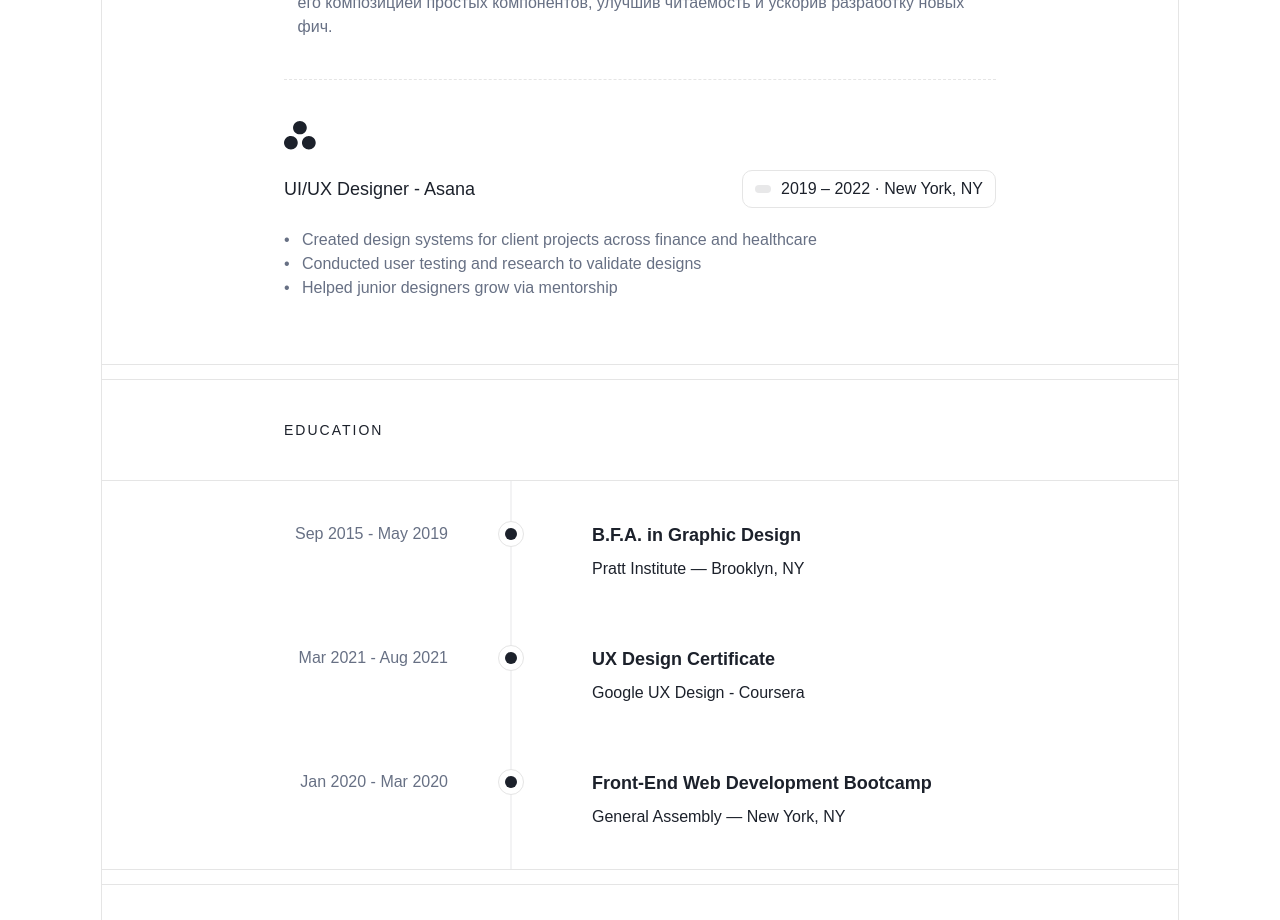
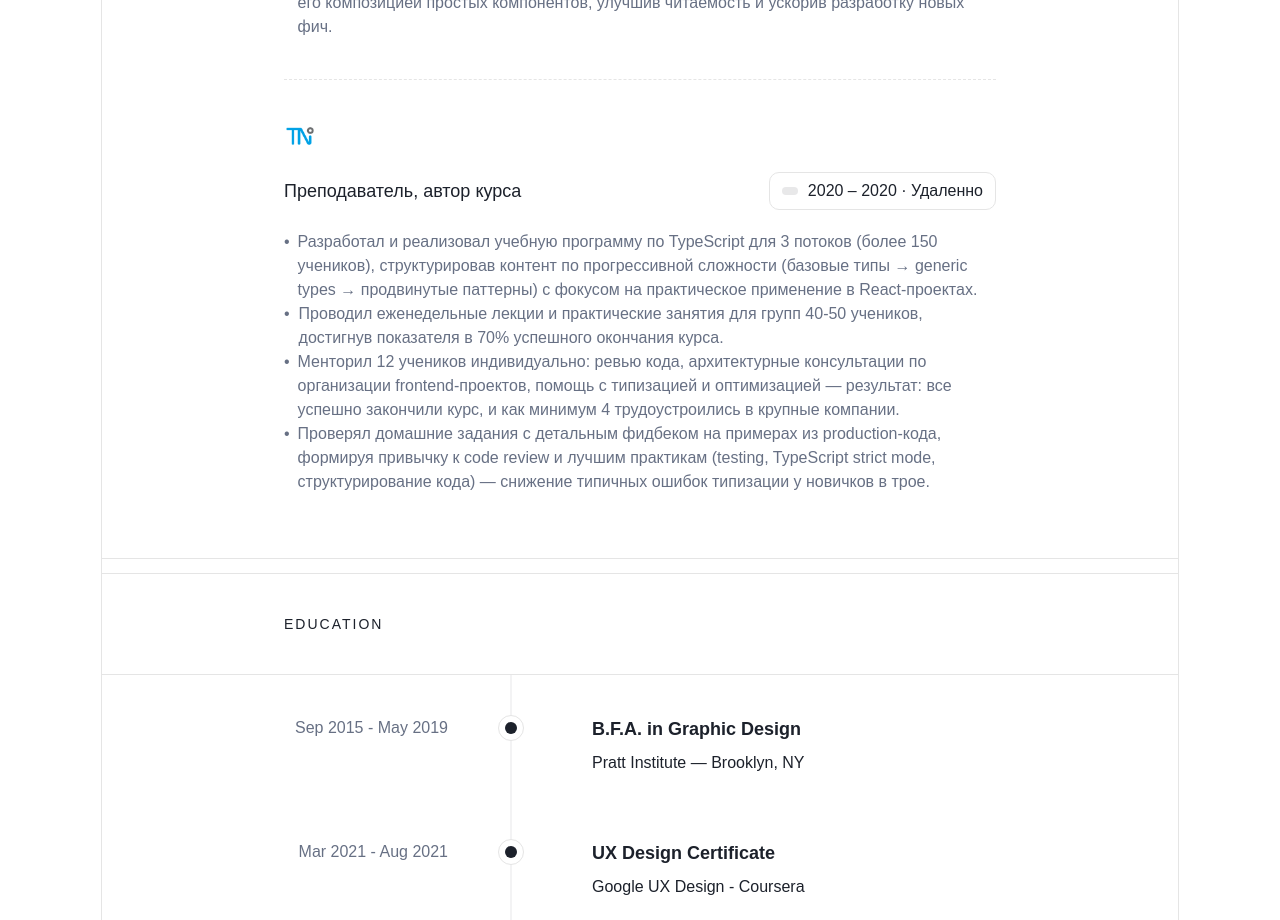
Before and after one commit to arswarog/resume, a React (Vite) app: page / in a window 1280 px wide. Shown: the part 3180-4100 px from the top of the page. Built offline with nearby package versions, Linux system fonts and the light colour scheme.

Commit message:
fix: clarify Thinknetica experience

```diff
--- a/src/components/home/experience/index.tsx
+++ b/src/components/home/experience/index.tsx
@@ -85,18 +85,35 @@
                 </ExperienceItem>
             </Experience>
             <Experience
-                icon="/images/icon/asana-icon.svg"
-                role="UI/UX Designer - Asana"
-                location="New York, NY"
-                time="2019 – 2022"
+                icon="/images/companies/thinknetica.png"
+                role="Преподаватель, автор курса"
+                company="Компьютерная академия IT Smart"
+                companyDescription="Дополнительное образование"
+                companyLocation="Краснодар"
+                location="Удаленно"
+                time="2020 – 2020"
             >
                 <ExperienceItem>
-                    Created design systems for client projects across finance and healthcare
+                    Разработал и реализовал учебную программу по TypeScript для 3 потоков (более 150
+                    учеников), структурировав контент по прогрессивной сложности (базовые типы →
+                    generic types → продвинутые паттерны) с фокусом на практическое применение в
+                    React-проектах.
                 </ExperienceItem>
                 <ExperienceItem>
-                    Conducted user testing and research to validate designs
+                    Проводил еженедельные лекции и практические занятия для групп 40-50 учеников,
+                    достигнув показателя в 70% успешного окончания курса.
                 </ExperienceItem>
-                <ExperienceItem>Helped junior designers grow via mentorship</ExperienceItem>
+                <ExperienceItem>
+                    Менторил 12 учеников индивидуально: ревью кода, архитектурные консультации по
+                    организации frontend-проектов, помощь с типизацией и оптимизацией — результат:
+                    все успешно закончили курс, и как минимум 4 трудоустроились в крупные компании.
+                </ExperienceItem>
+                <ExperienceItem>
+                    Проверял домашние задания с детальным фидбеком на примерах из production-кода,
+                    формируя привычку к code review и лучшим практикам (testing, TypeScript strict
+                    mode, структурирование кода) — снижение типичных ошибок типизации у новичков в
+                    трое.
+                </ExperienceItem>
             </Experience>
         </ExperienceContainer>
     );
```
Also changed, not shown: public/images/companies/thinknetica.png (added).
